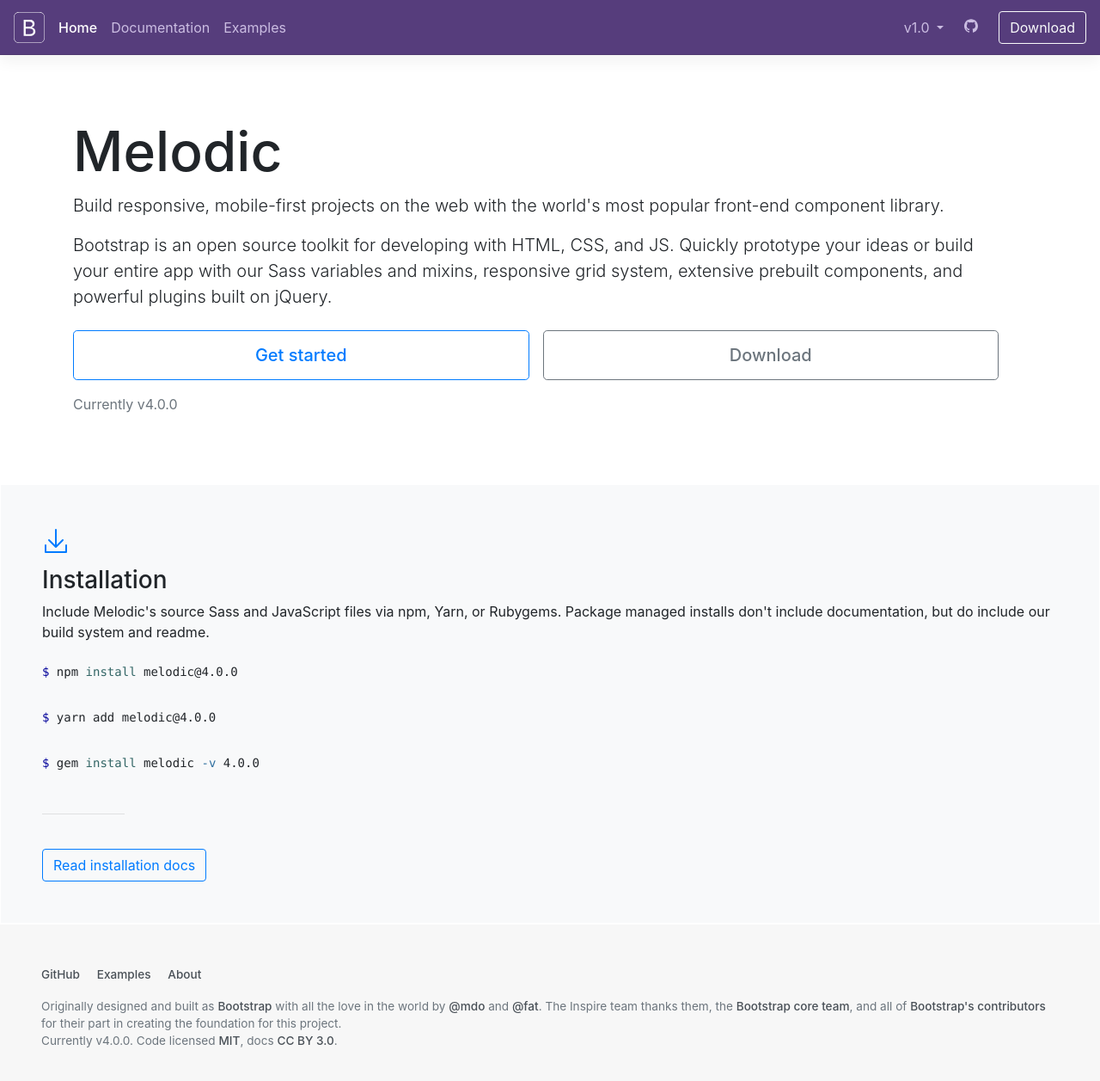
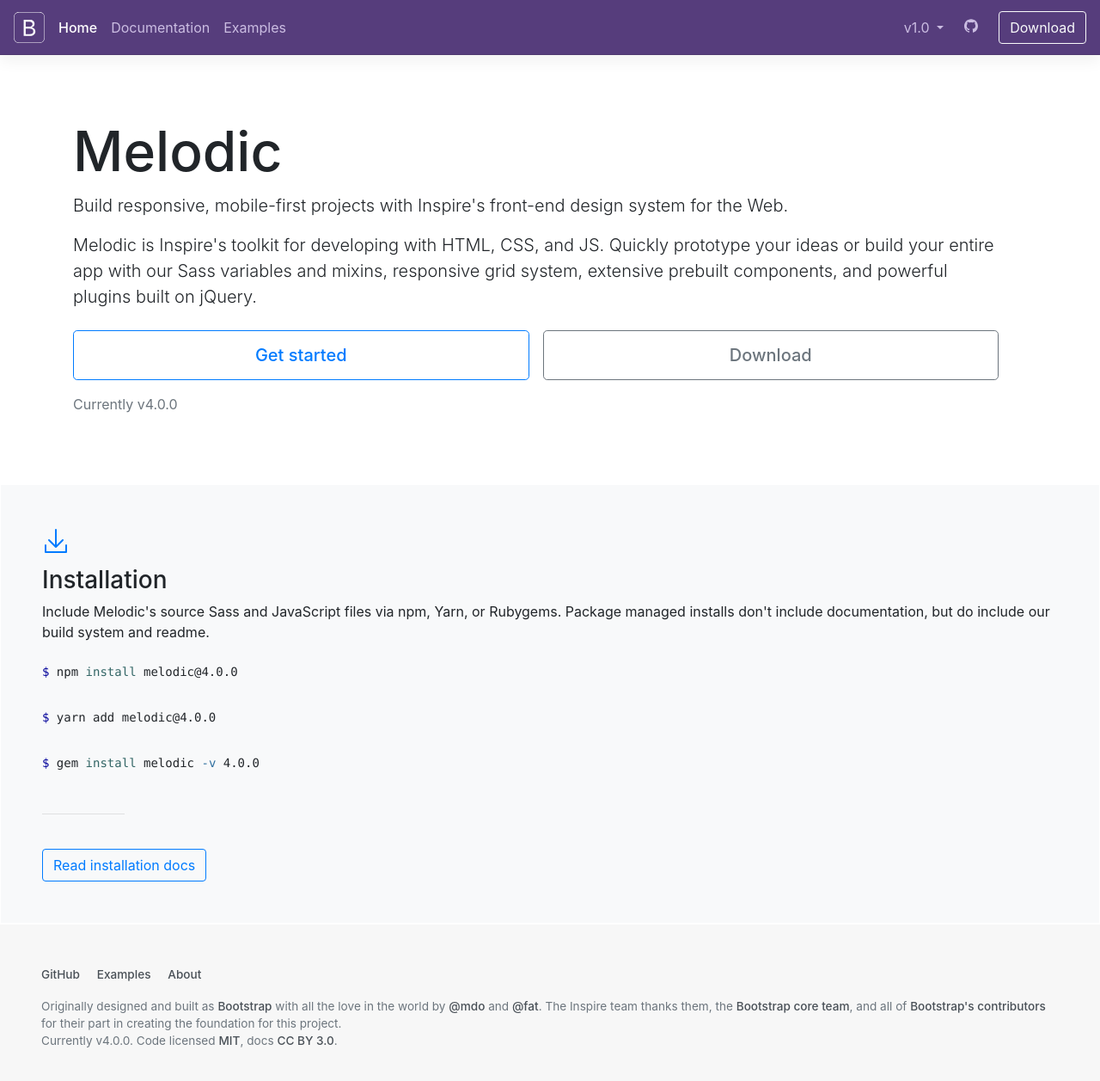
Before and after one commit to arielkirkwood/melodic-web, a Jekyll site: the page built from index.html, in a window 1280 px wide and 1269 px high. Shown: the top 1257 px of the window at 86% size. Built offline with Jekyll 4.4.1, drawn with Linux system fonts in a browser that asks for light colours; nearby versions of some CDN libraries.

Commit message:
Update homepage

```diff
--- a/index.html
+++ b/index.html
@@ -8,10 +8,10 @@
       <div class="col text-center text-md-left pr-md-5">
         <h1 class="mb-3 bd-text-fuschia">Melodic</h1>
         <p class="lead">
-          Build responsive, mobile-first projects on the web with the world's most popular front-end component library.
+          Build responsive, mobile-first projects with Inspire's front-end design system for the Web.
         </p>
         <p class="lead mb-4">
-          Bootstrap is an open source toolkit for developing with HTML, CSS, and JS. Quickly prototype your ideas or build your entire app with our Sass variables and mixins, responsive grid system, extensive prebuilt components, and powerful plugins built on jQuery.
+          Melodic is Inspire's toolkit for developing with HTML, CSS, and JS. Quickly prototype your ideas or build your entire app with our Sass variables and mixins, responsive grid system, extensive prebuilt components, and powerful plugins built on jQuery.
         </p>
         <div class="d-flex flex-column flex-md-row lead mb-3">
           <a href="{{ site.baseurl }}/docs/{{ site.docs_version }}/getting-started/introduction/" class="btn btn-lg btn-outline-primary mb-3 mb-md-0 mr-md-3">Get started</a>
```
